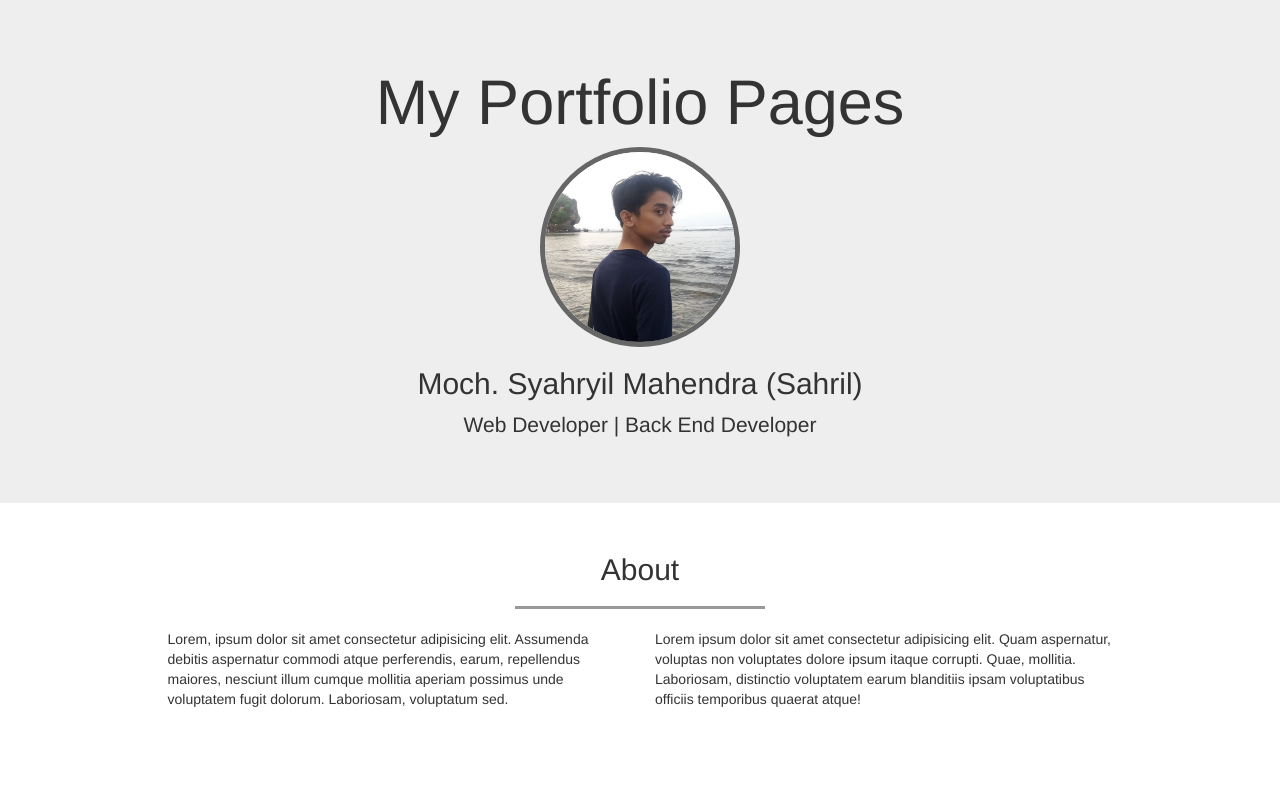
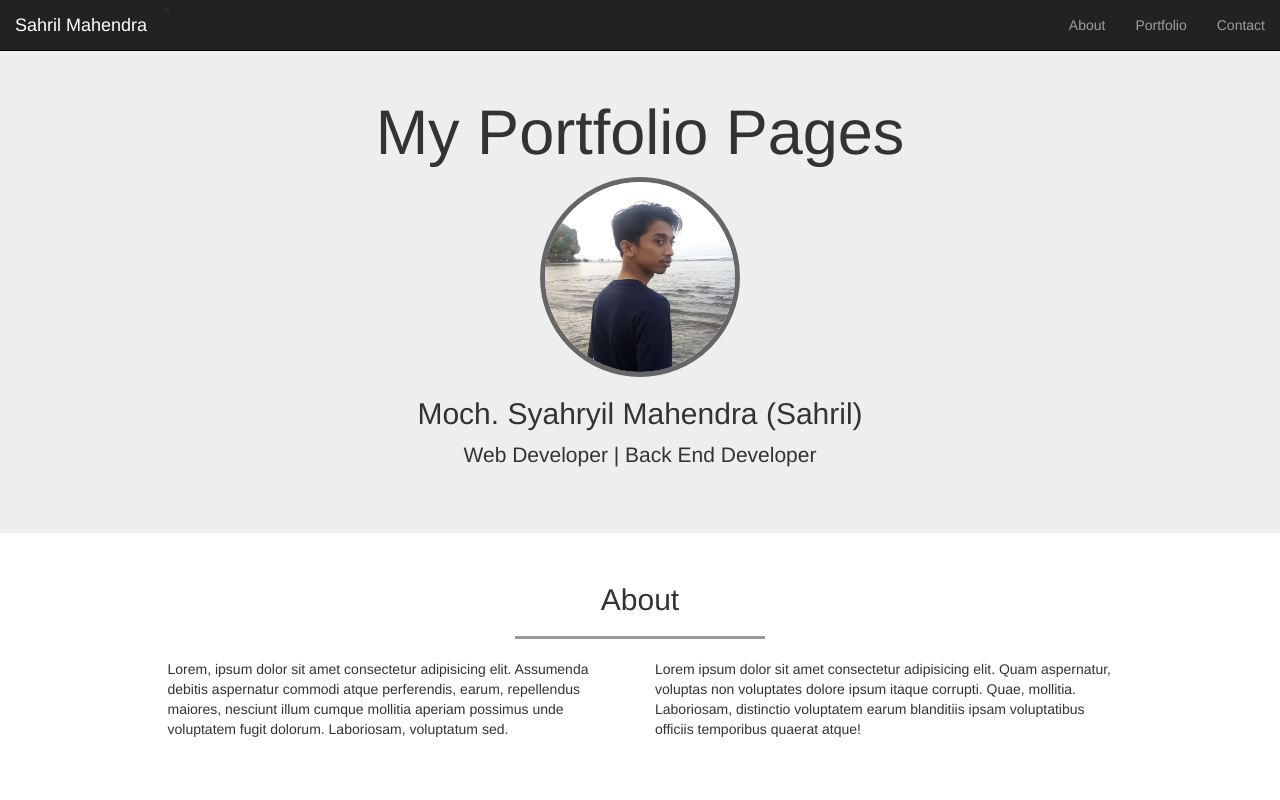
Before and after one commit to sahrilmahendra/portfolio, a plain HTML site: page index.html in a window 1280 px wide. Shown: the top 800 px of the page. Drawn offline with nearby package versions, Linux system fonts and the light colour scheme.

Commit message:
mengubah isi style.css dan index.html

```diff
--- a/css/style.css
+++ b/css/style.css
@@ -4,6 +4,7 @@ html {
 
 body {
     margin-bottom: 100px;
+    margin-top: 30px;
 }
 
 .jumbotron img {
--- a/index.html
+++ b/index.html
@@ -19,6 +19,31 @@
     <![endif]-->
   </head>
   <body>
+
+    <!-- Navbar -->
+    <div class="navbar navbar-inverse navbar-fixed-top">
+        <div class="container-fluid">
+          <div class="navbar-header">
+            <button type="button" class="navbar-toggle collapsed" data-toggle="collapse" data-target="#bs-example-navbar-collapse-1" aria-expanded="false">
+              <span class="sr-only">Toggle navigation</span>
+              <span class="icon-bar"></span>
+              <span class="icon-bar"></span>
+              <span class="icon-bar"></span>
+            </button>
+
+            <a href="" class="navbar-brand">Sahril Mahendra</a>
+          </div>
+
+          <div class="collapse navbar-collapse" id="bs-example-navbar-collapse-1">
+            <ul class="nav navbar-nav navbar-right">
+              <li><a href="">About</a></li>
+              <li><a href="">Portfolio</a></li>
+              <li><a href="">Contact</a></li>
+            </ul>>
+          </div>
+        </div>
+    </div>
+    <!-- Akhir Navbar -->
 
     <!-- Jumbotron -->
     <div class="jumbotron text-center">
```
